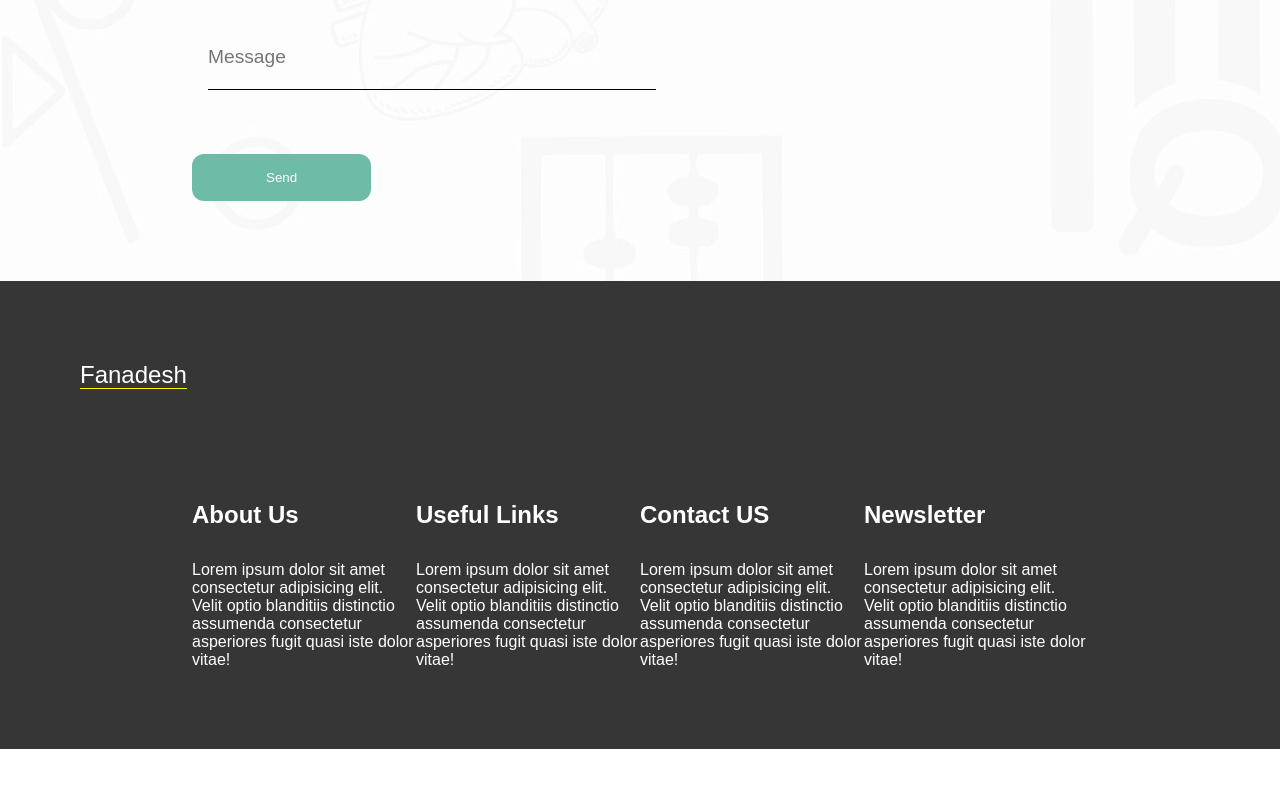
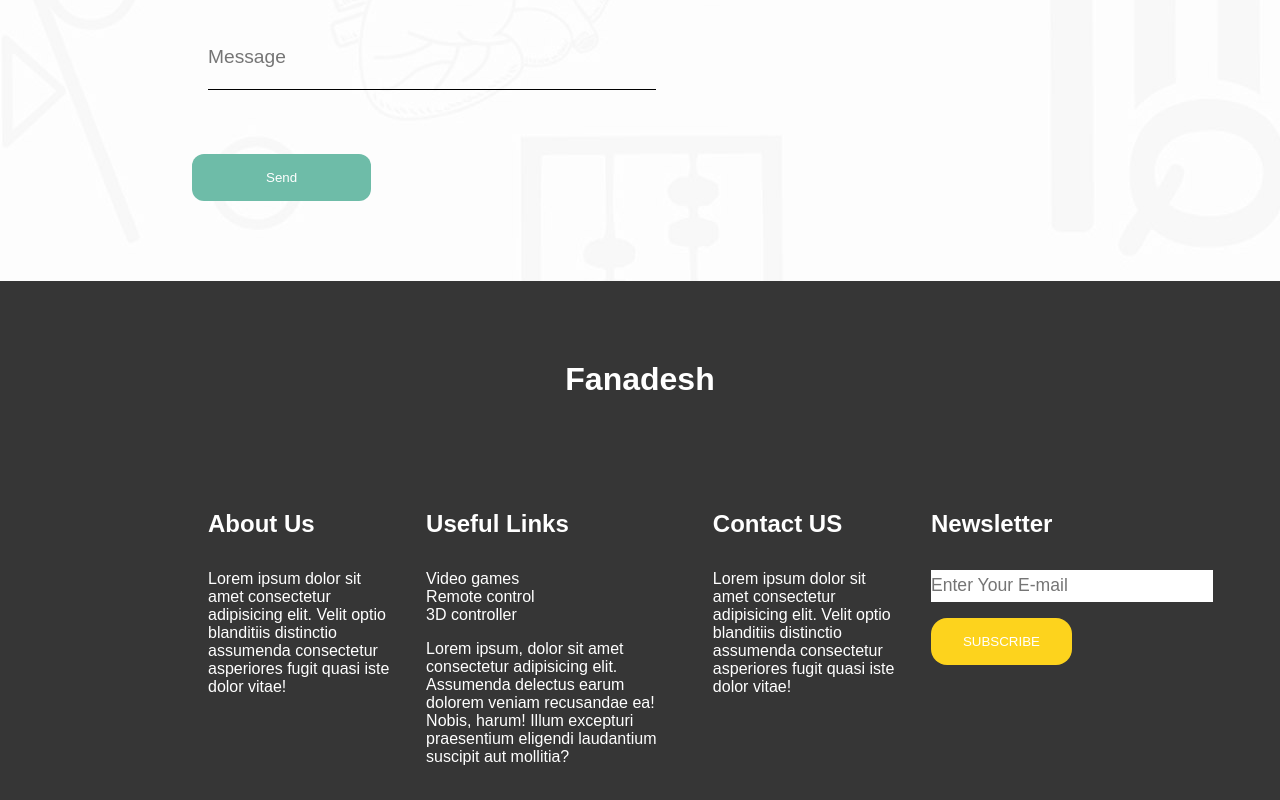
Before and after one commit to mkathar/Fanadesh-clone, a plain HTML site: page index.html in a window 1280 px wide. Shown: the part 5506-6306 px from the top of the page. Before the commit the page ends 6255 px from the top, so only its background shows below. Drawn offline with Linux system fonts and the light colour scheme.

Commit message:
footer-revized

```diff
--- a/index.html
+++ b/index.html
@@ -143,7 +143,7 @@
         </div>
       </div>
       <footer class="footer">
-         <span>Fanadesh</span>
+          <h1>Fanadesh</h1>
         <div class="container">
 
           <footer class="footer-box">
@@ -151,9 +151,14 @@
               <h2>About Us</h2>
               <p>Lorem ipsum dolor sit amet consectetur adipisicing elit. Velit optio blanditiis distinctio assumenda consectetur asperiores fugit quasi iste dolor vitae!</p>
             </div>
-            <div>
+            <div class="useful-links">
               <h2>Useful Links</h2>
-              <p>Lorem ipsum dolor sit amet consectetur adipisicing elit. Velit optio blanditiis distinctio assumenda consectetur asperiores fugit quasi iste dolor vitae!</p>
+             <ul>
+              <li><a href="">Video games</a></li>
+              <li><a href="">Remote control</a></li>
+              <li><a href="">3D controller</a></li>
+             </ul>
+             <p>Lorem ipsum, dolor sit amet consectetur adipisicing elit. Assumenda delectus earum dolorem veniam recusandae ea! Nobis, harum! Illum excepturi praesentium eligendi laudantium suscipit aut mollitia?</p>
             </div>
             <div>
               <h2>Contact US</h2>
@@ -161,7 +166,8 @@
             </div>
                <div>
               <h2>Newsletter</h2>
-              <p>Lorem ipsum dolor sit amet consectetur adipisicing elit. Velit optio blanditiis distinctio assumenda consectetur asperiores fugit quasi iste dolor vitae!</p>
+                <input type="text" placeholder="Enter Your E-mail">
+                <button>SUBSCRIBE</button>
             </div>
 
 
--- a/main.css
+++ b/main.css
@@ -234,13 +234,36 @@ footer span{
     display: flex;
     justify-content: space-around;
 }
+.footer-box div{
+    margin: 0rem 1rem 0rem 1rem;
+}
 .footer-box h2{
     color:white;
     margin-bottom: 2rem;
 }
-.footer-box p{
-    color: white;
-}
-.footer-box ul li {
+.footer h1{
+    text-align: center;
     color:white;
 }
+.footer-box p,ul li a{
+    color: white;
+    margin-top: 1rem;
+}
+
+
+.footer-box input{
+    width: 200%;
+    height: 2rem;
+    background-color: white;
+    font-size: 1.1rem;
+    color: rgba(54, 54, 54, 0.5);
+    font-weight: 100;
+}
+.footer-box button{
+    background-color: rgb(253, 211, 29);
+    color:white;
+    padding: 1rem 2rem;
+    border-radius: 1rem;
+    margin-top: 1rem   ;
+
+}
```
